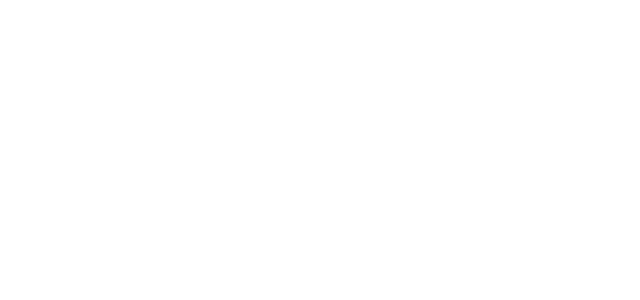
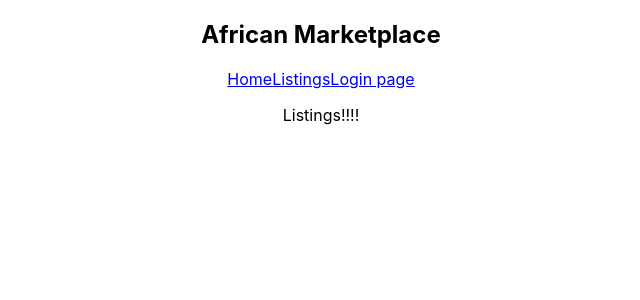
Before and after one commit to african-marketplace-dec2021/frontend, a React (Create React App) app in the folder frontend/: page /listings in a window 1280 px wide. Shown: the top 300 px of the page, without its empty margins (319-959 px from the left). Built offline with nearby package versions, Linux system fonts and the light colour scheme.

Commit message:
routing setup between pages

```diff
--- a/frontend/src/App.js
+++ b/frontend/src/App.js
@@ -1,8 +1,37 @@
 import './App.css';
+import React from 'react';
+import Home from './components/Home';
+import Listings from './components/Listings';
+import Login from './components/Login';
+import { Route, Switch, Link, useHistory } from "react-router-dom";
+
 
 function App() {
   return (
-    <div className="App">
+    <div className='App'>
+      <nav>
+        <h1>African Marketplace</h1>
+        <div className='nav-links'>
+          <Link to='/'>Home</Link>
+          <Link to='/listings'>Listings</Link>
+          <Link to='/login'>Login page</Link>
+        </div>
+      </nav>
+
+
+
+
+    <Switch>
+      <Route path = '/login'>
+        <Login />
+      </Route>
+      <Route path = '/listings'>
+        <Listings />
+      </Route>
+      <Route path = '/'>
+        <Home />
+      </Route>
+    </Switch>
 
     </div>
   );
--- /dev/null
+++ b/frontend/src/components/Home.js
@@ -0,0 +1,8 @@
+import React from "react";
+
+function Home (){
+  // return(console.log('aaaaaaaa!'))
+  return <p>Home Page</p>
+}
+
+export default Home;
--- /dev/null
+++ b/frontend/src/components/Listings.js
@@ -0,0 +1,8 @@
+import React from "react";
+
+function Listings (){
+  // return(console.log('aaaaaaaa!'))
+  return <p>Listings!!!!</p>
+}
+
+export default Listings;
```
Also changed, not shown: 1 other file (tests, documents, lock files or other folders).
